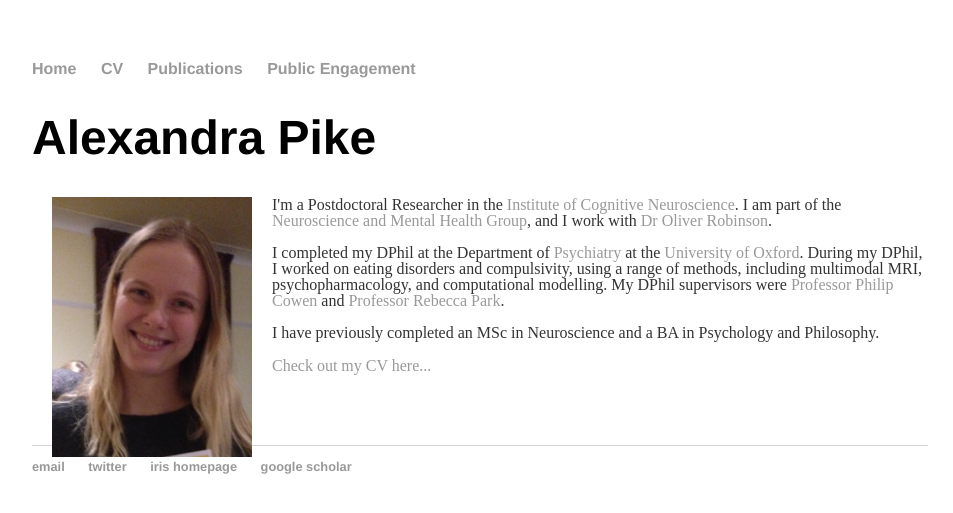
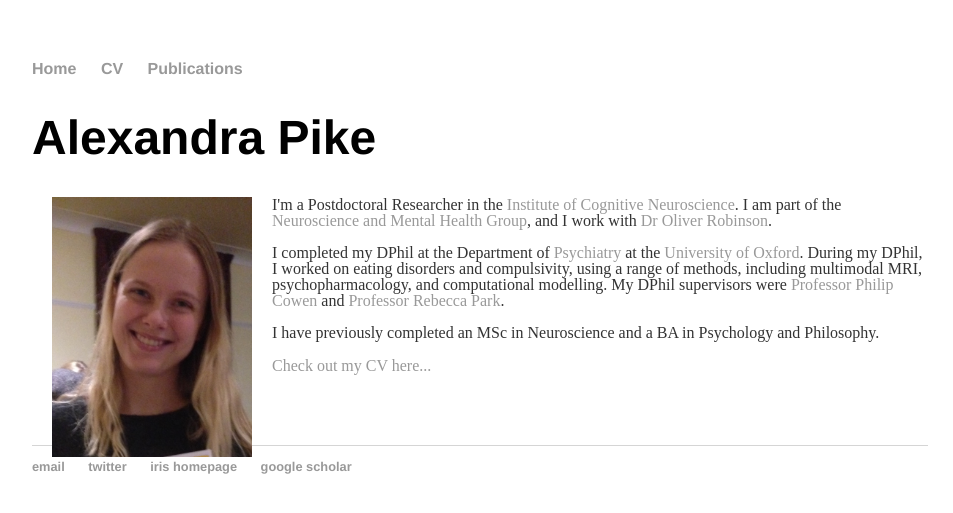
Before and after one commit to apike02/apike02.github.io, a Jekyll site: the page built from index.html, in a window 1280 px wide. Shown: the top 513 px of the page, without its empty margins (160-1113 px from the left). Built offline with Jekyll 4.4.1, drawn with Linux system fonts in a browser that asks for light colours.

Commit message:
Update default.html

```diff
--- a/_layouts/default.html
+++ b/_layouts/default.html
@@ -11,7 +11,6 @@
 	        		<li><a href="/">Home</a></li>
 	        		<li><a href="/cv">CV</a></li>
 	        		<li><a href="/pubs">Publications</a></li>
-				<li><a href="/outreach">Public Engagement</a></li>
 	    		</ul>
 			</nav>
 			<div class="container">
```
